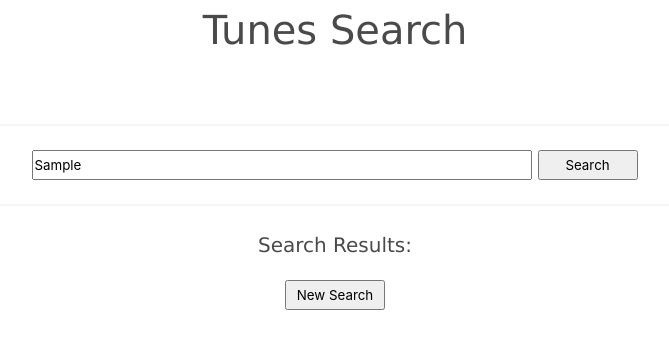
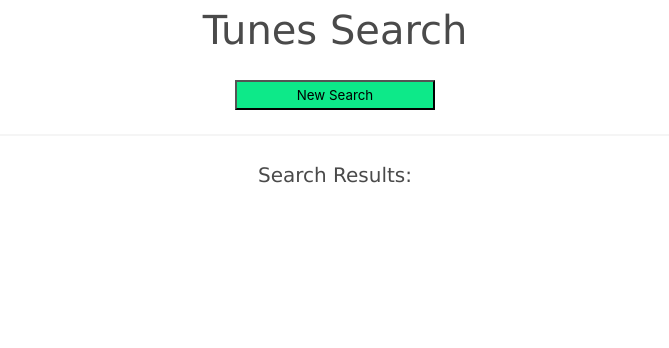
Before and after one commit to Momentum-Team-8/itunes-search-gregsronce, a website: page index.html in a window 1280 px wide. Both pictures are taken after typing "Sample" into the empty fields and a click on the button "Search". Shown: the whole page, without its empty margins (305-974 px from the left). Drawn offline with nearby package versions, Linux system fonts and the light colour scheme; no server answers.

Commit message:
More adjustments.

```diff
--- a/index.html
+++ b/index.html
@@ -17,7 +17,6 @@
     <header class="page-title" id="header">
       <h1>Tunes Search</h1>
     </header>
-    <hr />
     <div class="form-field" id="input-container">
       <form class="input-field" id="input-field">
         <input
--- a/main.js
+++ b/main.js
@@ -2,25 +2,29 @@ const form = document.getElementById("input-field");
 const head = document.getElementById("header");
 const artistSearch = document.getElementById("artist-search");
 const artistDisplay = document.querySelector(".song-info-container");
+const searchTitle = document.createElement("p");
 
 form.addEventListener("submit", (event) => {
   event.preventDefault();
   if (artistSearch.value === "") {
     event.preventDefault();
   } else {
-    const searchTitle = document.createElement("h1");
-    searchTitle.classList.add("search-results");
-    searchTitle.innerText = "Search Results:";
-    form.appendChild(searchTitle);
+    form.remove();
     const newSearch = document.createElement("button");
     newSearch.classList.add("clear-search-button");
     newSearch.innerText = "New Search";
-    form.appendChild(newSearch);
+    head.appendChild(newSearch);
     newSearch.addEventListener("click", (event) => {
       if (event.target) {
         location.reload();
       }
     });
+    const line = document.createElement("hr");
+    head.appendChild(line);
+
+    searchTitle.classList.add("search-results");
+    searchTitle.innerText = "Search Results:";
+    head.appendChild(searchTitle);
     getInfo();
   }
 });
@@ -56,6 +60,8 @@ function getInfo() {
 
         songTitle.addEventListener("click", (event) => {
           if (event.target.classList.contains("link")) {
+            searchTitle.remove();
+
             const figure = document.createElement("figure");
             figure.classList.add("figure");
             head.appendChild(figure);
@@ -81,6 +87,13 @@ function getInfo() {
                 figure.remove();
               }
             });
+            const line = document.createElement("hr");
+            figure.appendChild(line);
+
+            const searchResults = document.createElement("p");
+            searchResults.classList.add("search-results");
+            searchResults.innerText = "Search Results:";
+            figure.appendChild(searchResults);
           }
         });
       }
--- a/style.css
+++ b/style.css
@@ -10,8 +10,20 @@
 }
 
 .page-title > h1 {
-  padding-bottom: 40px;
+  padding-bottom: 20px;
   font-size: 40px;
+}
+
+.search-results {
+  font-size: 20px;
+  margin-bottom: 20px;
+}
+
+.clear-search-button {
+  width: 200px;
+  height: 30px;
+  background-color: rgb(13, 233, 137);
+  /* color: #ffffff; */
 }
 
 .fig-caption {
@@ -23,6 +35,7 @@
   width: 100px;
   height: 30px;
   margin: 10px;
+  background-color: rgb(7, 241, 222);
 }
 
 .form-field {
@@ -43,19 +56,9 @@
   height: 30px;
 }
 
-.search-results {
-  font-size: 20px;
-}
-
-.clear-search-button {
-  width: 100px;
-  height: 30px;
-  margin-top: 20px;
-}
-
 .song-info-container {
   width: fit-content;
-  height: 600px;
+  height: 650px;
   margin-left: 60px;
   display: flex;
   flex-wrap: wrap;
@@ -65,6 +68,7 @@
   width: 200px;
   height: 200px;
   text-align: center;
+  padding: 10px;
 }
 
 .artist-box > p {
```
